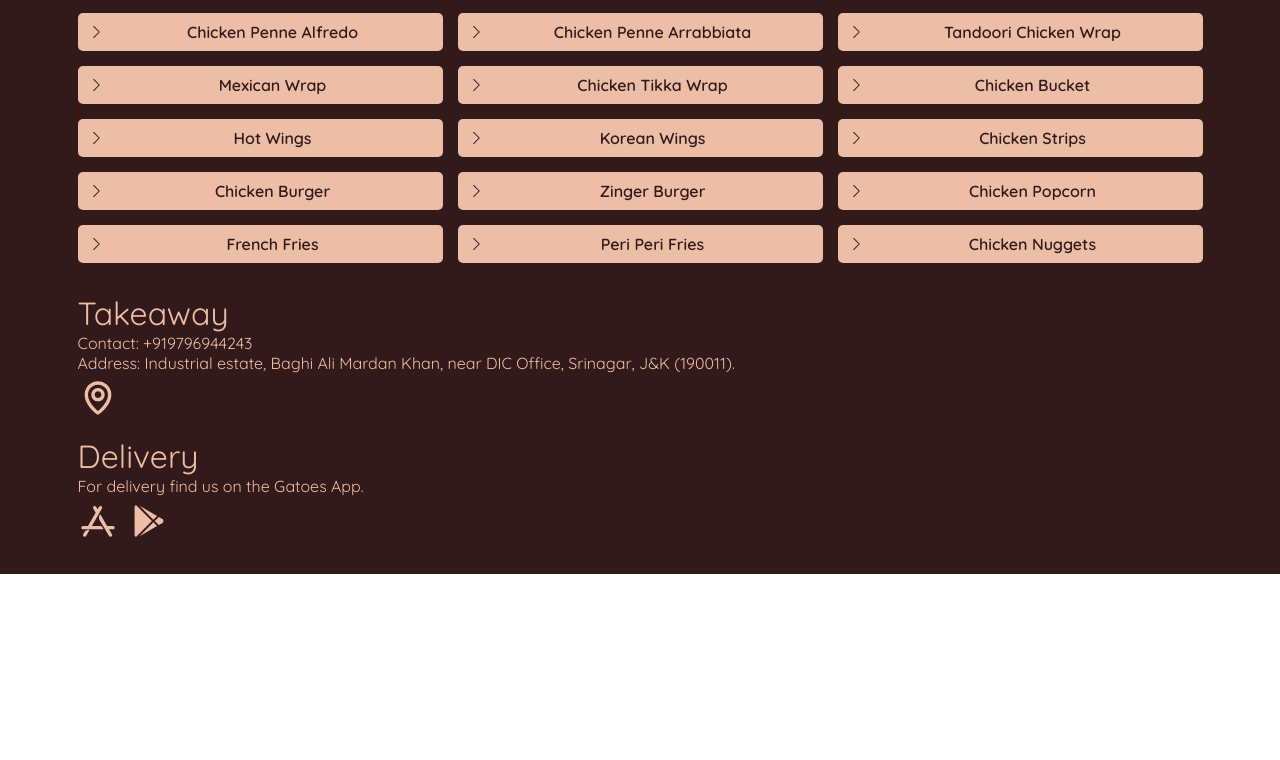
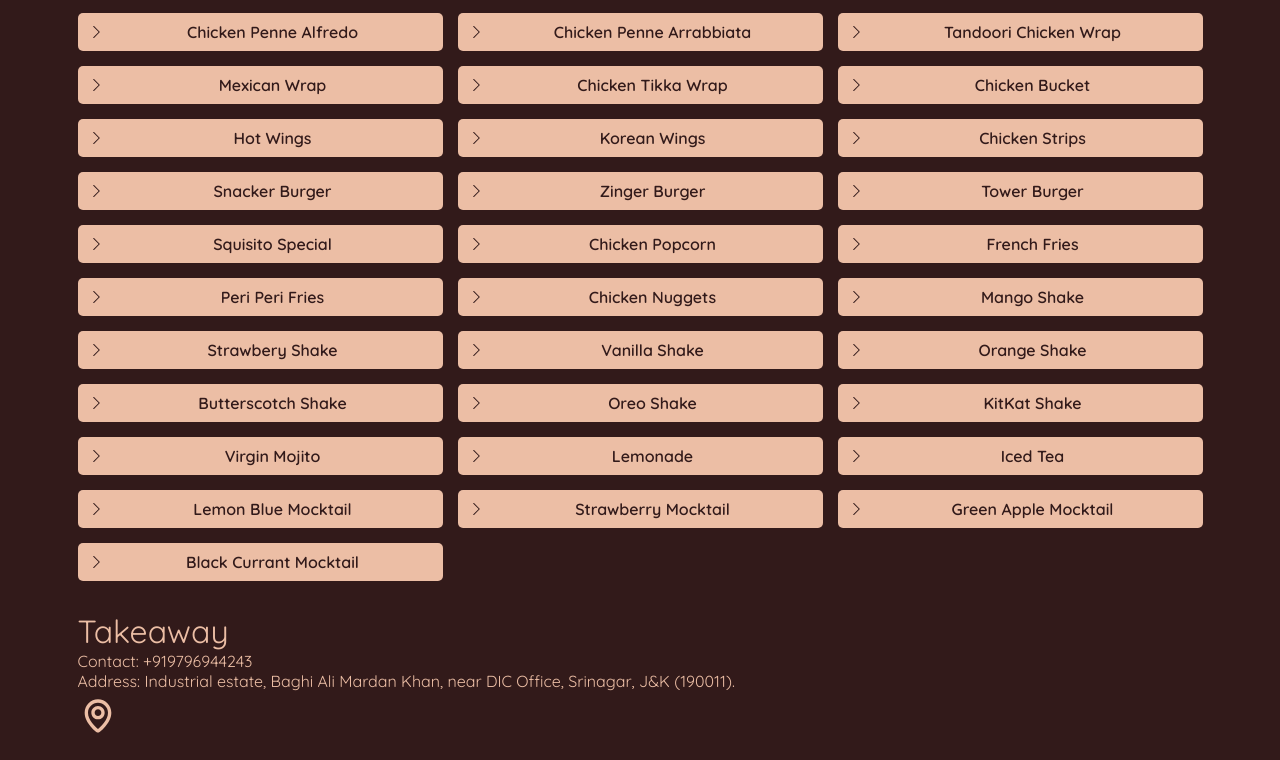
Before and after one commit to Tawab-ul-Gani/squisito, a Next.js app: page / in a window 1280 px wide. Shown: the part 629-1389 px from the top of the page. Before the commit the page ends 1203 px from the top, so only its background shows below. Built offline with nearby package versions, Linux system fonts and the light colour scheme.

Commit message:
Update menu.js

```diff
--- a/src/contants/menu.js
+++ b/src/contants/menu.js
@@ -562,30 +562,38 @@ export const menu = [
     ]
   },
   {
-    dishname: "Chicken Burger",
+    dishname: "Snacker Burger",
     description: "",
     details: [
       {
-        size: "single",
         price: "139",
-      },
-      {
-        size: "double",
-        price: "189",
       },
       ]
   },
       {
     dishname: "Zinger Burger",
-    description: "Spicy Chicken Burger",
+    description: "",
     details: [
       {
-        size: "single",
         price: "159",
       },
+      ]
+   },
+   {
+    dishname: "Tower Burger",
+    description: "Double Patty",
+    details: [
       {
-        size: "double",
-        price: "219",
+        price: "179",
+      },
+      ]
+   },
+   {
+    dishname: "Squisito Special",
+    description: "Special Ingredients",
+    details: [
+      {
+        price: "199",
       },
       ]
    },
@@ -647,4 +655,130 @@ export const menu = [
       },
     ],
   },
+   {
+    dishname: "Mango Shake",
+    description: "",
+    details: [
+      {
+        price: "99",
+      },
+      ]
+   },
+  {
+    dishname: "Strawbery Shake",
+    description: "",
+    details: [
+      {
+        price: "99",
+      },
+      ]
+   },
+  {
+    dishname: "Vanilla Shake",
+    description: "",
+    details: [
+      {
+        price: "99",
+      },
+      ]
+   },
+   {
+    dishname: "Orange Shake",
+    description: "",
+    details: [
+      {
+        price: "99",
+      },
+      ]
+   },
+  {
+    dishname: "Butterscotch Shake",
+    description: "",
+    details: [
+      {
+        price: "119",
+      },
+      ]
+   },
+   {
+    dishname: "Oreo Shake",
+    description: "",
+    details: [
+      {
+        price: "119",
+      },
+      ]
+   },
+   {
+    dishname: "KitKat Shake",
+    description: "",
+    details: [
+      {
+        price: "119",
+      },
+      ]
+   },
+   {
+    dishname: "Virgin Mojito",
+    description: "",
+    details: [
+      {
+        price: "169",
+      },
+      ]
+   },
+   {
+    dishname: "Lemonade",
+    description: "",
+    details: [
+      {
+        price: "69",
+      },
+      ]
+   },
+   {
+    dishname: "Iced Tea",
+    description: "",
+    details: [
+      {
+        price: "99",
+      },
+      ]
+   },
+  {
+    dishname: "Lemon Blue Mocktail",
+    description: "",
+    details: [
+      {
+        price: "189",
+      },
+      ]
+   },
+   {
+    dishname: "Strawberry Mocktail",
+    description: "",
+    details: [
+      {
+        price: "189",
+      },
+      ]
+   },
+   {
+    dishname: "Green Apple Mocktail",
+    description: "",
+    details: [
+      {
+        price: "189",
+      },
+      ]
+   },
+   {
+    dishname: "Black Currant Mocktail",
+    description: "",
+    details: [
+      {
+        price: "189",
+      },
+      ]
+   }
 ];
```
